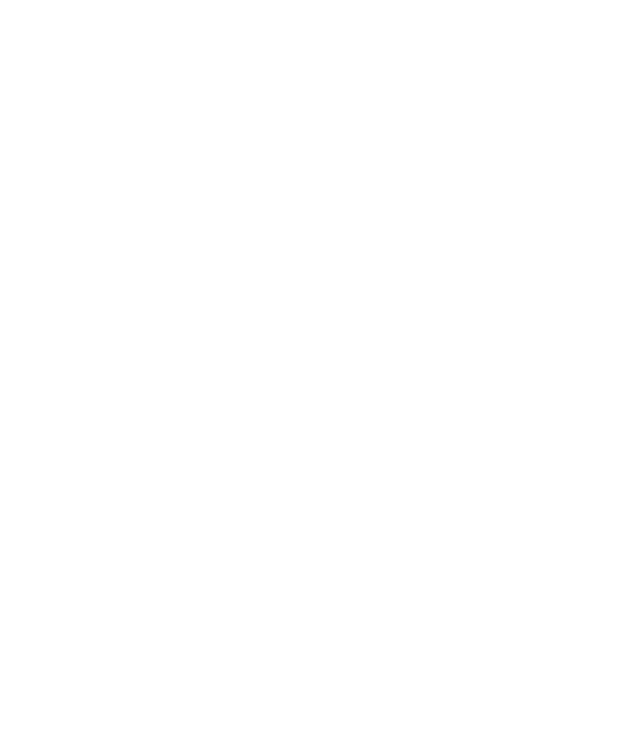
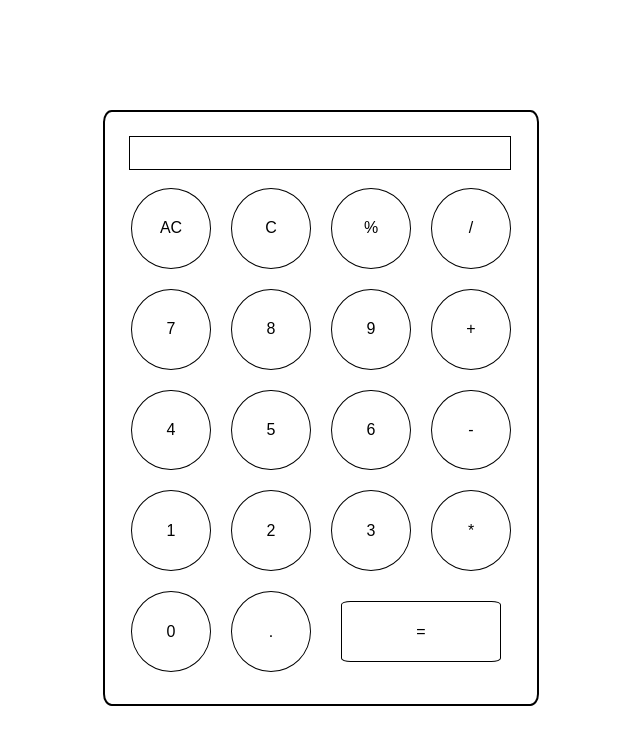
Before and after one commit to jsfinesse/calculator, a plain HTML site: page index.html in a window 1280 px wide. Shown: the whole page, without its empty margins (319-959 px from the left). Drawn offline with Linux system fonts and the light colour scheme.

Commit message:
Added HTML

```diff
--- a/index.html
+++ b/index.html
@@ -5,9 +5,34 @@
     <meta http-equiv="X-UA-Compatible" content="IE=edge">
     <meta name="viewport" content="width=device-width, initial-scale=1.0">
     <script src="app.js" defer></script>
+    <link rel="stylesheet" href="style.css">
     <title>Calculator</title>
 </head>
 <body>
-
+    <div class="calculator">
+        <div id="display"></div>
+        <div class="buttons">
+            <button>AC</button>
+            <button>C</button>
+            <button>%</button>
+            <button>/</button>
+            <button>7</button>
+            <button>8</button>
+            <button>9</button>
+            <button>+</button>
+            <button>4</button>
+            <button>5</button>
+            <button>6</button>
+            <button>-</button>
+            <button>1</button>
+            <button>2</button>
+            <button>3</button>
+            <button>*</button>
+            <button>0</button>
+            <button>.</button>
+            <button id="equal">=</button>
+            <!-- <button></button> -->
+        </div>
+    </div>
 </body>
 </html>
--- a/style.css
+++ b/style.css
@@ -0,0 +1,48 @@
+body {
+    display: flex;
+    align-items: center;
+    justify-content: center;
+    height: 100vh;
+}
+
+.calculator {
+    width: 50vh;
+    height: 70vh;
+    border-radius: 2%;
+    padding: 1em;
+    border: 2px solid black;
+}
+
+#display {
+    width: 95%;
+    text-align: center;
+    height: 2em;
+    margin: 8px;
+    border: 1px solid black;
+}
+
+.buttons {
+    display: grid;
+    text-align: center;
+    height: 90%;
+    grid-auto-rows: 1fr;
+    grid-template-columns: repeat(4, 1fr);
+}
+
+#equal {
+    grid-column: 3/5;
+    border-radius: 6%;
+}
+
+button {
+    margin: 10%;
+    background: none;
+    border: 1px solid black;
+    font-size: 1em;
+    border-radius: 50%;
+}
+
+button:hover {
+    border-color: lightskyblue;
+    box-shadow: 0 0 2px 1px skyblue;
+}
```
